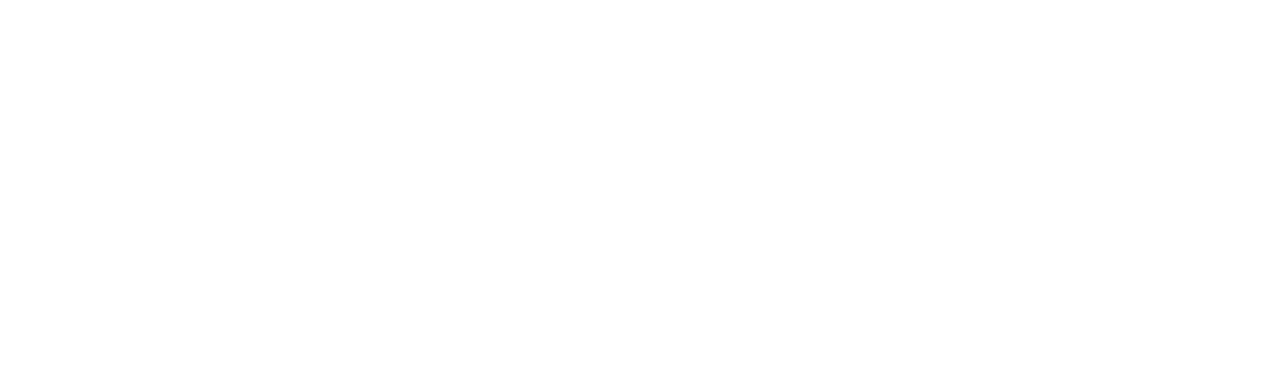
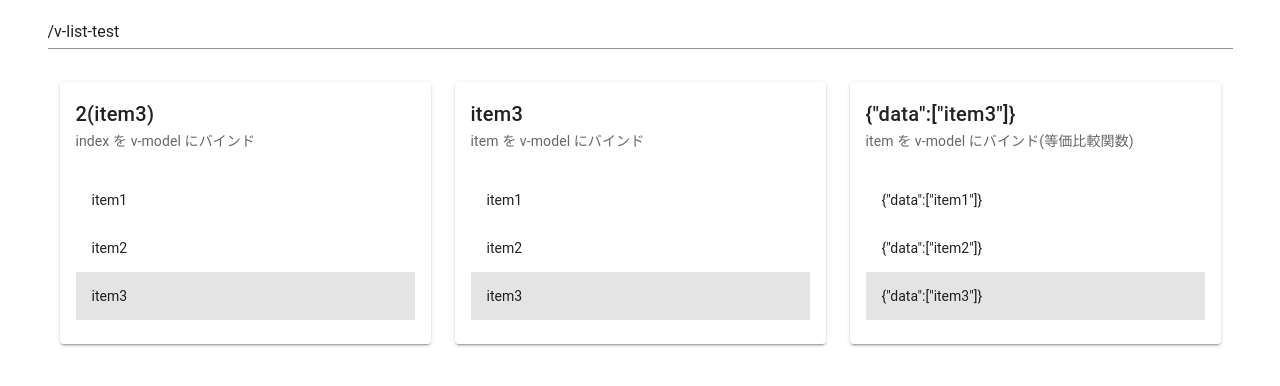
Before and after one commit to weapom923/sandbox, a Vue app in the folder vue2-vuetify2/: page /v-list-test in a window 1280 px wide. Shown: the top 386 px of the page. Built offline with nearby package versions, Linux system fonts and the light colour scheme.

Commit message:
VList のテストページを追加

```diff
--- a/vue2-vuetify2/src/App.vue
+++ b/vue2-vuetify2/src/App.vue
@@ -36,6 +36,7 @@
         '/modal',
         '/bad-data-binding',
         '/life-cycle-hooks',
+        '/v-list-test',
       ],
     };
   },
--- /dev/null
+++ b/vue2-vuetify2/src/pages/VListTest.vue
@@ -0,0 +1,121 @@
+<template>
+  <v-row>
+    <v-col cols="4">
+      <v-card>
+        <v-card-title>{{ $data.$_selectedStringItemIdx }}({{ listStringItems[$data.$_selectedStringItemIdx] }})</v-card-title>
+        <v-card-subtitle>index を v-model にバインド</v-card-subtitle>
+        <v-card-text>
+          <v-list>
+            <v-list-item-group
+              v-model="$data.$_selectedStringItemIdx"
+              mandatory
+            >
+              <v-list-item
+                v-for="(item, itemIdx) in listStringItems"
+                v-bind:key="itemIdx"
+              >
+                {{ item }}
+              </v-list-item>
+            </v-list-item-group>
+          </v-list>
+        </v-card-text>
+      </v-card>
+    </v-col>
+
+    <v-col cols="4">
+      <v-card>
+        <v-card-title>{{ $data.$_selectedStringItem }}</v-card-title>
+        <v-card-subtitle>item を v-model にバインド</v-card-subtitle>
+        <v-card-text>
+          <v-list>
+            <v-list-item-group
+              v-model="$data.$_selectedStringItem"
+              mandatory
+            >
+              <v-list-item
+                v-for="(item, itemIdx) in listStringItems"
+                v-bind:key="itemIdx"
+                v-bind:value="item"
+              >
+                {{ item }}
+              </v-list-item>
+            </v-list-item-group>
+          </v-list>
+        </v-card-text>
+      </v-card>
+    </v-col>
+
+    <v-col cols="4">
+      <v-card>
+        <v-card-title>{{ $data.$_selectedItem }}</v-card-title>
+        <v-card-subtitle>item を v-model にバインド(等価比較関数)</v-card-subtitle>
+        <v-card-text>
+          <v-list>
+            <v-list-item-group
+              v-model="$data.$_selectedItem"
+              v-bind:value-comparator="Data.isEqual"
+              mandatory
+            >
+              <v-list-item
+                v-for="(item, itemIdx) in listItems"
+                v-bind:key="itemIdx"
+                v-bind:value="item"
+              >
+                {{ item }}
+              </v-list-item>
+            </v-list-item-group>
+          </v-list>
+        </v-card-text>
+      </v-card>
+    </v-col>
+  </v-row>
+</template>
+
+<script lang="ts">
+import { defineComponent } from "vue";
+
+class Data {
+  constructor(readonly data: string[]) {}
+  toString() { return JSON.stringify(this) }
+  static isEqual(a?: Data, b?: Data) {
+    if (a === b) return true
+    if (a === undefined) return false;
+    if (b === undefined) return false;
+    if (a.data.length !== b.data.length) return false;
+    for (let i = 0; i < a.data.length; ++i) {
+      if (a.data[i] !== b.data[i]) return false;
+    }
+    return true;
+  }
+}
+
+export default defineComponent({
+  setup(): {
+    listStringItems: string[],
+    listItems: Data[],
+    Data,
+  } {
+    return {
+      listStringItems: [ 'item1', 'item2', 'item3' ],
+      listItems: [
+        new Data([ 'item1' ]),
+        new Data([ 'item2' ]),
+        new Data([ 'item3' ]),
+      ],
+      Data,
+    };
+  },
+
+  data(): {
+    $_selectedStringItemIdx?: number,
+    $_selectedStringItem?: string,
+    $_selectedItem?: Data,
+  } {
+    return {
+      $_selectedStringItemIdx: 2,
+      $_selectedStringItem: 'item3',
+      $_selectedItem: new Data([ 'item3' ]),
+    };
+  },
+});
+</script>
--- a/vue2-vuetify2/src/router/index.ts
+++ b/vue2-vuetify2/src/router/index.ts
@@ -55,6 +55,10 @@
           path: 'life-cycle-hooks',
           component: () => import('@/pages/LifeCycleHooks.vue'),
         },
+        {
+          path: 'v-list-test',
+          component: () => import('@/pages/VListTest.vue'),
+        },
       ]
     },
   ],
```
